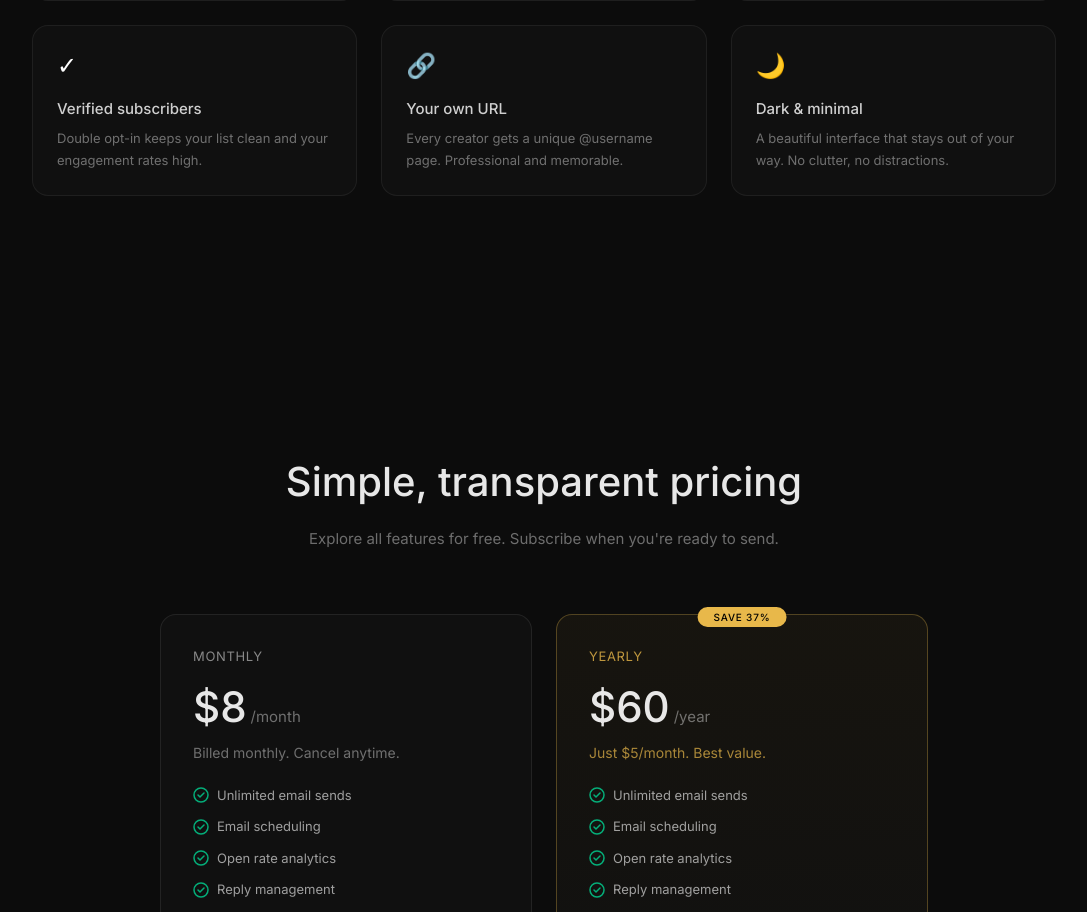
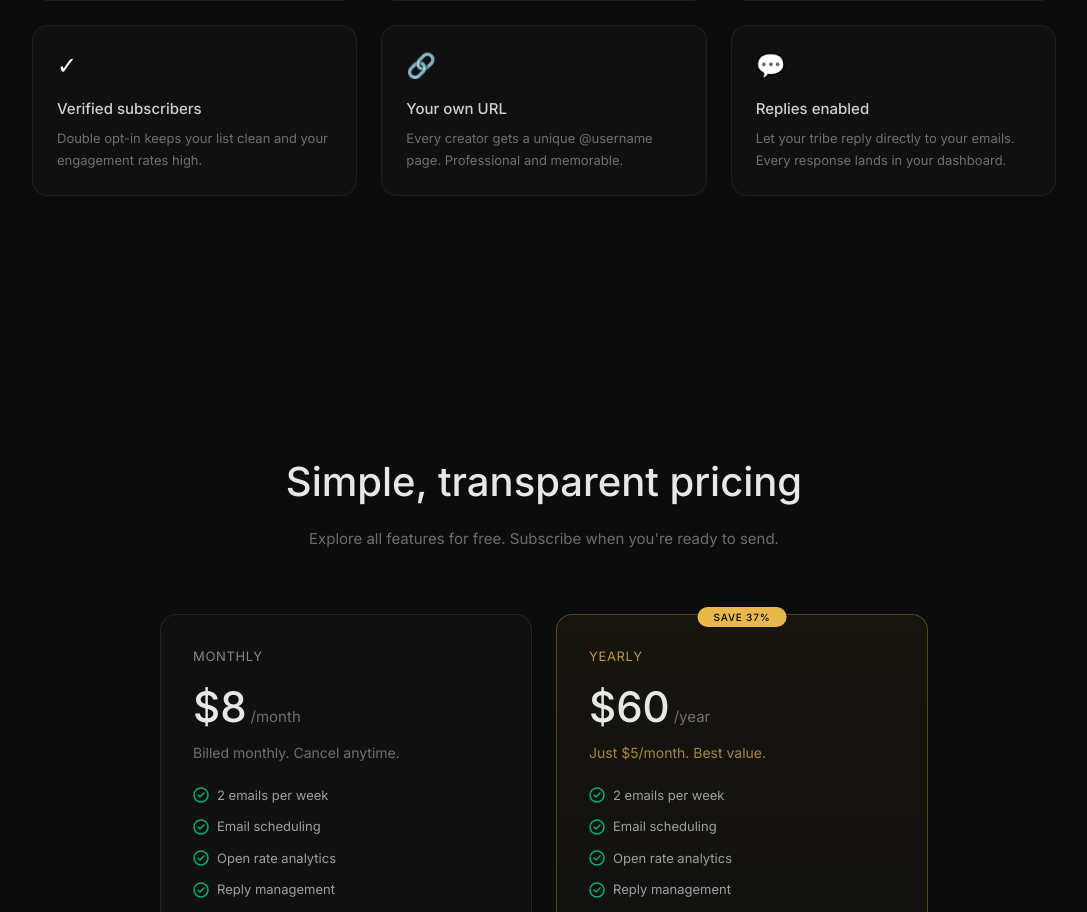
Before and after one commit to matcreates/tribe, a Next.js app: page / in a window 1280 px wide. Shown: the part 1320-2232 px from the top of the page, without its empty margins (96-1183 px from the left). Built offline with nearby package versions, Linux system fonts and the light colour scheme; no server answers; a web font is replaced by a local one.

Commit message:
Update features: replace Dark & minimal with Replies, add 2 emails per week to pricing

```diff
--- a/src/app/page.tsx
+++ b/src/app/page.tsx
@@ -133,9 +133,9 @@ export default async function LandingPage() {
                 description: "Every creator gets a unique @username page. Professional and memorable."
               },
               {
-                icon: "🌙",
-                title: "Dark & minimal",
-                description: "A beautiful interface that stays out of your way. No clutter, no distractions."
+                icon: "💬",
+                title: "Replies enabled",
+                description: "Let your tribe reply directly to your emails. Every response lands in your dashboard."
               },
             ].map((feature, i) => (
               <div
@@ -178,7 +178,7 @@ export default async function LandingPage() {
               <p className="text-[14px] text-white/40 mb-6 h-5">Billed monthly. Cancel anytime.</p>
               <div className="space-y-3 mb-8">
                 {[
-                  "Unlimited email sends",
+                  "2 emails per week",
                   "Email scheduling",
                   "Open rate analytics",
                   "Reply management",
@@ -218,7 +218,7 @@ export default async function LandingPage() {
               <p className="text-[14px] text-[#E8B84A]/70 mb-6 h-5">Just $5/month. Best value.</p>
               <div className="space-y-3 mb-8">
                 {[
-                  "Unlimited email sends",
+                  "2 emails per week",
                   "Email scheduling",
                   "Open rate analytics",
                   "Reply management",
--- a/src/components/PaywallModal.tsx
+++ b/src/components/PaywallModal.tsx
@@ -88,7 +88,7 @@ export function PaywallModal({ isOpen, onClose }: PaywallModalProps) {
             Unlock Email Sending
           </h2>
           <p className="text-[14px] text-white/50 leading-relaxed">
-            Subscribe to Tribe to send unlimited emails to your community
+            Subscribe to Tribe to send emails to your community
           </p>
         </div>
 
@@ -170,7 +170,7 @@ export function PaywallModal({ isOpen, onClose }: PaywallModalProps) {
             <p className="text-[11px] text-white/40 uppercase tracking-[0.08em] mb-3">What's included</p>
             <div className="space-y-2">
               {[
-                "Unlimited email sends",
+                "2 emails per week",
                 "Email scheduling",
                 "Open rate tracking",
                 "Reply management",
```
